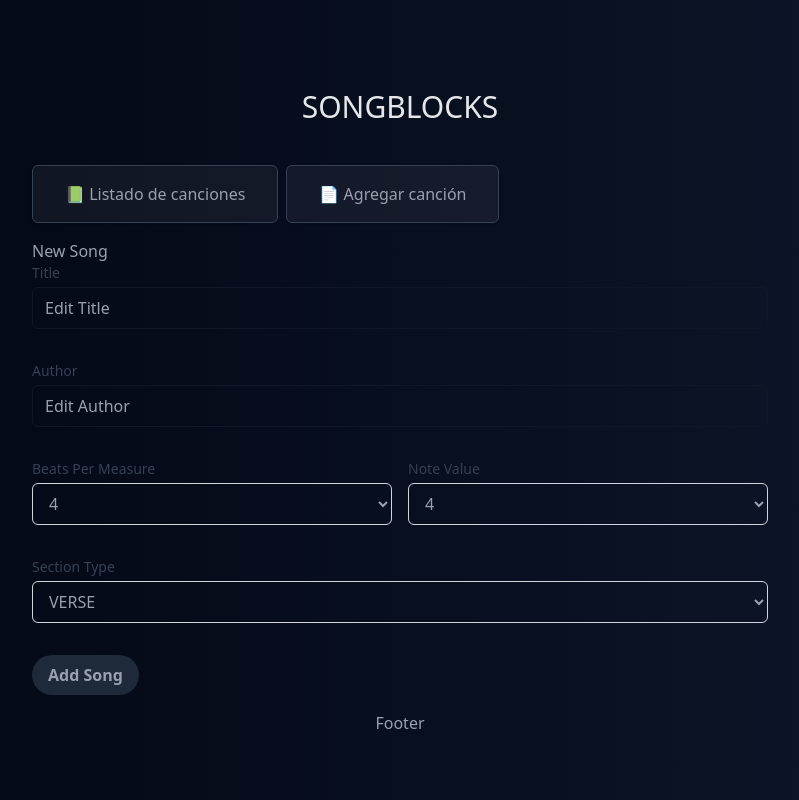
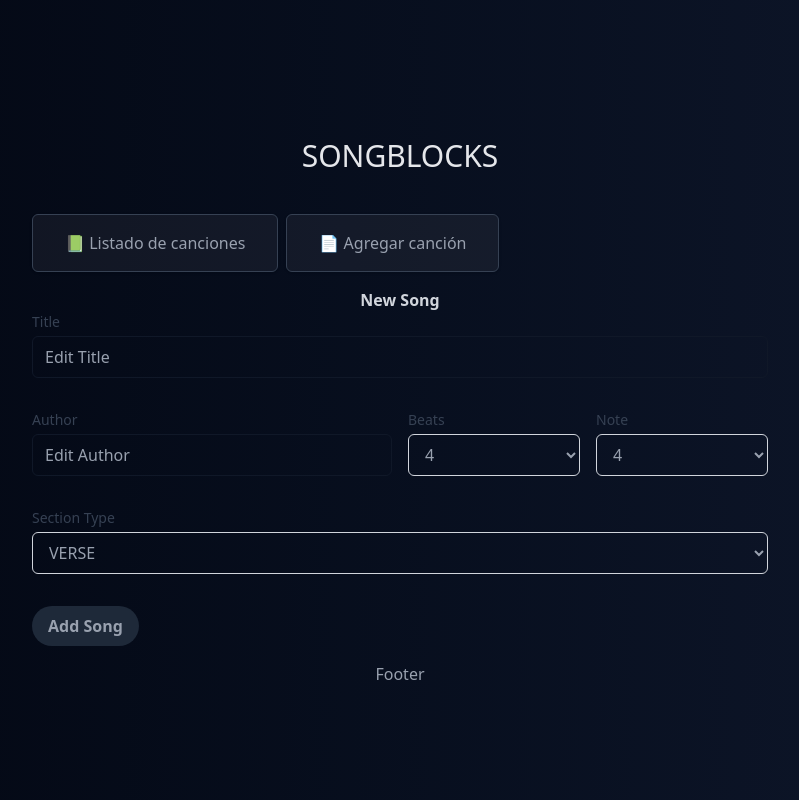
Before and after one commit to horaciodominguez/chordblocks-react-typescript, a React (Vite) app: page /new in a window 1280 px wide. Shown: the whole page, without its empty margins (240-1039 px from the left). Built offline with nearby package versions, Linux system fonts and the light colour scheme.

Commit message:
Refactor SongFormMeta, NewSong, and ViewSong components for improved styling consistency

```diff
--- a/src/modules/songs/components/SongFormMeta.tsx
+++ b/src/modules/songs/components/SongFormMeta.tsx
@@ -25,6 +25,8 @@ export function SongFormMeta({ dispatch, song }: Props) {
         />
       </div>
       <div className="mb-4">
+        <div className="flex">
+          <div className="w-1/2 mr-2">
             <InputInline
               label="Author"
               name="author"
@@ -32,12 +34,12 @@ export function SongFormMeta({ dispatch, song }: Props) {
               value={song.author}
             />
           </div>
-      <div className="mb-4">
+          <div className="w-1/2 ml-2">
             <div className="flex gap-4">
               <div className="w-1/2">
                 <Select
                   name="beatsPerMeasure"
-                label="Beats Per Measure"
+                  label="Beats"
                   options={BEAT_VALUES}
                   onChange={(e) => {
                     dispatch({ type: "SET_TIME_SIGNATURE", v: { ...song.timeSignature, beatsPerMeasure: parseInt(e.target.value) } });
@@ -47,7 +49,7 @@ export function SongFormMeta({ dispatch, song }: Props) {
               <div className="w-1/2">
                 <Select
                   name="noteValue"
-                label="Note Value"
+                  label="Note"
                   options={noteValues}
                   onChange={(e) => {
                     dispatch({ type: "SET_TIME_SIGNATURE", v: { ...song.timeSignature, noteValue: parseInt(e.target.value) } });
@@ -56,6 +58,9 @@ export function SongFormMeta({ dispatch, song }: Props) {
               </div>
             </div>
           </div>
+        </div>
+
+      </div>
     </>
   )
 }
--- a/src/pages/Home.tsx
+++ b/src/pages/Home.tsx
@@ -9,7 +9,7 @@ type Props = {
 export default function Home({ songs }: Props) {
     return (
         <>
-            <h2>Listado de canciones</h2>
+            <h2 className="text-gray-300 font-bold text-center  ">Song List</h2>
             <SongList songs={songs} />
         </>
     )
--- a/src/pages/NewSong.tsx
+++ b/src/pages/NewSong.tsx
@@ -15,7 +15,7 @@ export default function NewSong ({ songs, setSongs }: Props) {
 
   return (
     <>
-      <h2>New Song</h2>
+      <h2 className="text-gray-300 font-bold text-center  ">New Song</h2>
       <SongForm handleAddSong={handleAddSong} />
     </>
   )
--- a/src/pages/ViewSong.tsx
+++ b/src/pages/ViewSong.tsx
@@ -13,12 +13,12 @@ export default function ViewSong ({songs}: Props) {
     const song = songs.find(s => s.id === id)
 
     if (!song) {
-        return <div>Canción no encontrada</div>
+        return <div>Song not found</div>
     }
 
     return (
         <>
-            <h2>View Song</h2>
+            <h2 className="text-gray-300 font-bold text-center  ">View Song</h2>
             <Song song={song} />
         </>
     )
```
Lines whose indentation alone changed are shown as unchanged.
